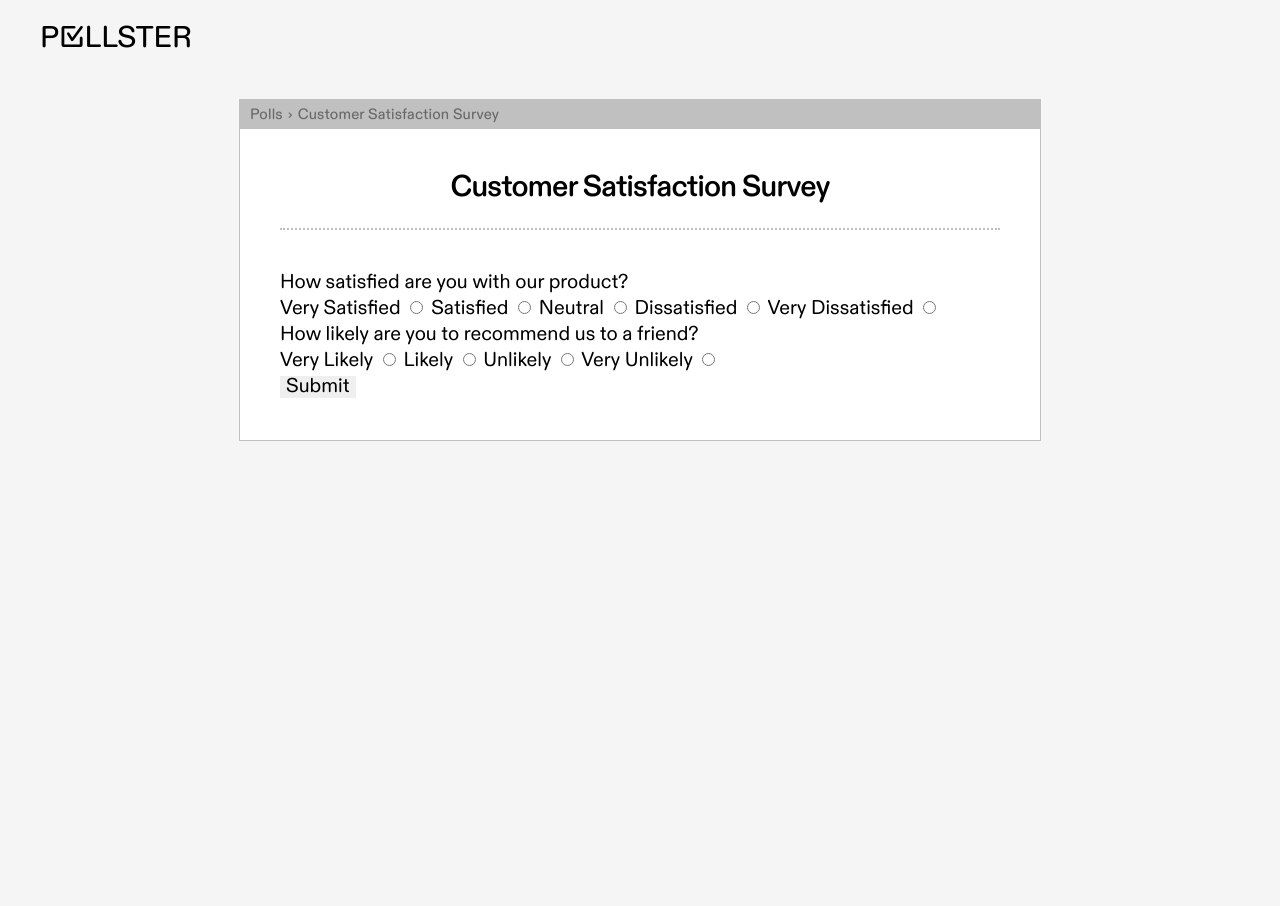
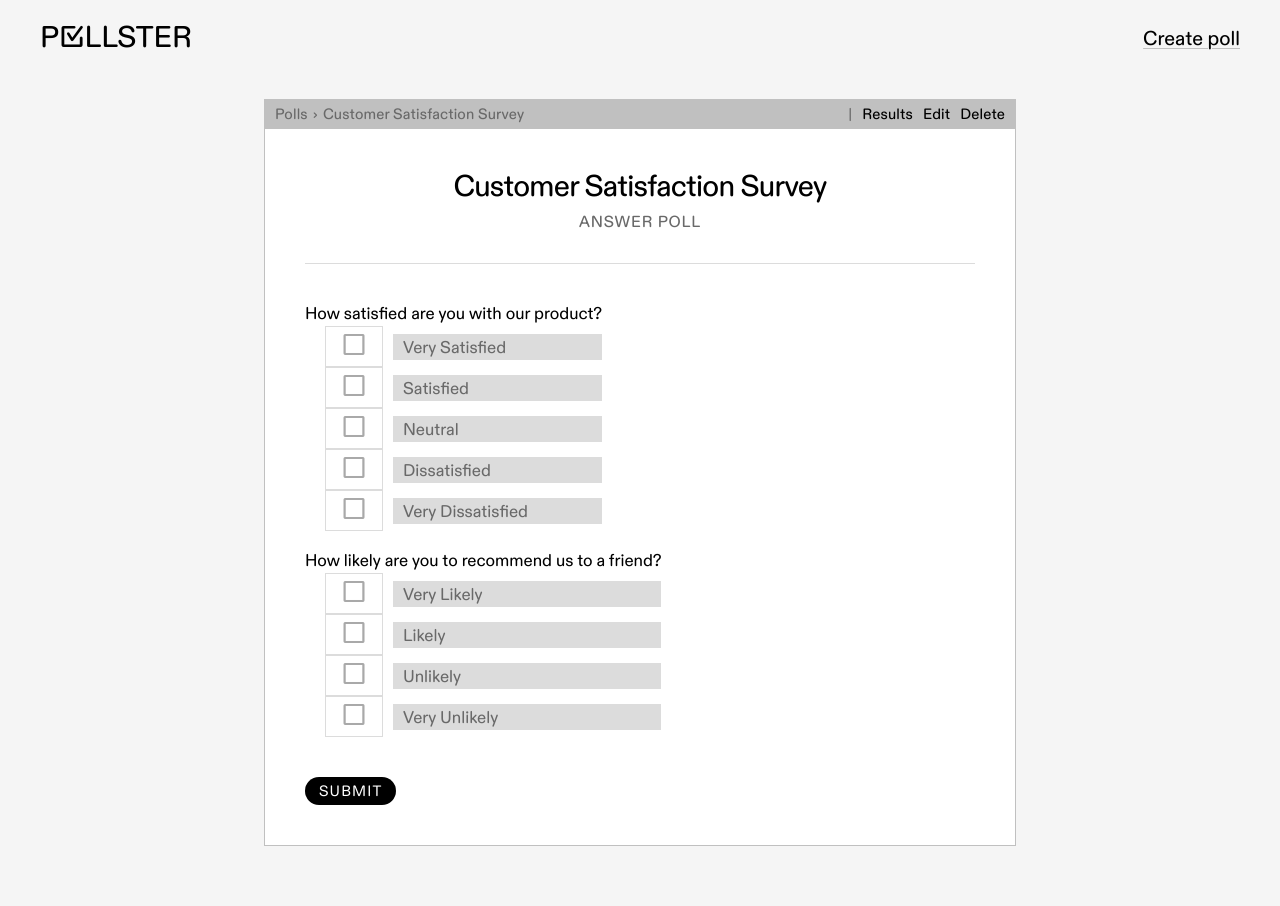
Before and after one commit to 582-41B-VA/pollster, a Django app: page /polls/1/ in a window 1280 px wide. Before the commit the page ends 441 px from the top, so only its background shows below. Run offline with Django 5.2, Linux system fonts and the light colour scheme; data comes from the database, SQL or seed files in the repository.

Commit message:
Class 7: Add views for creating polls

```diff
--- a/polls/models.py
+++ b/polls/models.py
@@ -8,10 +8,10 @@ class PollQuerySet(models.QuerySet):
     def published(self) -> Self:
         return self.filter(pub_date__lt=timezone.now())
 
+    def search(self, query: str) -> Self:
+        return self.filter(title__icontains=query)
 
 
-    def search(self, query: str) -> Self:
-        return self.filter(title__icontains=query)
 class Poll(models.Model):
     objects = PollQuerySet.as_manager()
 
--- /dev/null
+++ b/polls/static/polls/css/entry.css
@@ -0,0 +1,45 @@
+.entry {
+    display: flex;
+    flex-direction: column;
+    gap: 1rem;
+    align-items: start;
+}
+
+.entry label {
+    display: grid;
+    grid-template-columns: min-content auto;
+    align-items: center;
+    column-gap: 0.5rem;
+}
+
+.choice {
+    margin-left: 1rem;
+}
+
+.entry input[type="radio"] {
+    appearance: none;
+    margin: 0;
+}
+
+.entry input[type="radio"]::before {
+    display: flex;
+    font-family: "ABC Diatype Rounded";
+    font-variation-settings: "MONO" 1;
+    font-size: 1.5rem;
+    font-weight: 350;
+    content: "";
+    color: darkgray;
+}
+
+.entry label:hover input[type="radio"]::before {
+    content: "";
+}
+
+.entry input[type="radio"]:checked::before {
+    content: "" !important;
+    color: black;
+}
+
+.entry button {
+    margin-top: 1rem;
+}
--- a/polls/static/polls/css/styles.css
+++ b/polls/static/polls/css/styles.css
@@ -1,3 +1,5 @@
+@import "/static/polls/css/entry.css";
+
 .question + .question {
     margin-top: 1rem;
 }
--- a/polls/templates/polls/entry.html
+++ b/polls/templates/polls/entry.html
@@ -4,25 +4,36 @@
     <li><a href="{% url 'polls:index' %}">Polls</a></li>
     <li><a href="{% url 'polls:entry' poll.id %}">{{ poll.title }}</a></li>
 {% endblock %}
+{% block main_nav %}
+    <li><a href="{% url 'polls:results' poll.id %}">Results</a></li>
+    <li><a href="{% url 'polls:edit_poll' poll.id %}">Edit</a></li>
+    <li><a href="{% url 'polls:delete_poll' poll.id %}">Delete</a></li>
+{% endblock %}
 {% block main %}
-    <h1>{{ poll }}</h1>
-    <form method="post" action="{% url 'polls:entry_submit' poll.id %}">
+    <h1>{{ poll }}<span>Answer poll</h1>
+    <form
+        method="post"
+        action="{% url 'polls:entry_submit' poll.id %}"
+        class="entry"
+    >
         {% csrf_token %}
         {% for question in poll.question_set.all %}
+            <div>
                 <fieldset>
-                <legend><h2>{{ question.text }}</h2></legend>
+                    <legend class="question">{{ question.text }}</legend>
                     {% for choice in question.choice_set.all %}
-                    <label>
-                        {{ choice.text }}
+                        <label class="choice">
                             <input
                                 type="radio"
                                 name="{{ question.id }}"
                                 value="{{ choice.id }}"
                                 required
                             />
+                            <span>{{ choice.text }}</span>
                         </label>
                     {% endfor %}
                 </fieldset>
+            </div>
         {% endfor %}
         <button>Submit</button>
     </form>
--- a/polls/templates/polls/forms/index.html
+++ /dev/null
@@ -1,6 +0,0 @@
-{% for field in form %}
-    {{ field.errors }}
-    <label>
-        <span>{{ field.label }}</span> {{ field }}
-    </label>
-{% endfor %}
--- a/polls/templates/polls/results.html
+++ b/polls/templates/polls/results.html
@@ -7,7 +7,7 @@
 {% endblock %}
 {% block main %}
     <h1>{{ poll }}<span>Results</span></h1>
-    <ul>
+    <ul class="entry">
         {% for question in poll.question_set.all %}
             <li class="question">
                 {{ question.text }}
--- a/polls/urls.py
+++ b/polls/urls.py
@@ -5,8 +5,89 @@ from . import views
 app_name = "polls"
 
 urlpatterns = [
-    path("", views.index, name="index"),
-    path("<int:poll_id>/", views.entry, name="entry"),
-    path("<int:poll_id>/submit/", views.entry_submit, name="entry_submit"),
-    path("<int:poll_id>/results/", views.results, name="results"),
+    path(
+        "",
+        views.index,
+        name="index",
+    ),
+    path(
+        "create/",
+        views.create_poll,
+        name="create_poll",
+    ),
+    path(
+        "create/submit/",
+        views.create_poll_submit,
+        name="create_poll_submit",
+    ),
+    path(
+        "<int:poll_id>/edit/",
+        views.edit_poll,
+        name="edit_poll",
+    ),
+    path(
+        "<int:poll_id>/edit/submit/",
+        views.edit_poll_submit,
+        name="edit_poll_submit",
+    ),
+    path(
+        "<int:poll_id>/delete/",
+        views.delete_poll,
+        name="delete_poll",
+    ),
+    path(
+        "<int:poll_id>/questions/",
+        views.questions,
+        name="questions",
+    ),
+    path(
+        "<int:poll_id>/questions/create/",
+        views.create_question,
+        name="create_question",
+    ),
+    path(
+        "<int:poll_id>/questions/create/submit/",
+        views.create_question_submit,
+        name="create_question_submit",
+    ),
+    path(
+        "<int:poll_id>/questions/create/add-choice/",
+        views.create_question_add_choice,
+        name="create_question_add_choice",
+    ),
+    path(
+        "<int:poll_id>/questions/<int:question_id>/edit/",
+        views.edit_question,
+        name="edit_question",
+    ),
+    path(
+        "<int:poll_id>/questions/<int:question_id>/edit/submit/",
+        views.edit_question_submit,
+        name="edit_question_submit",
+    ),
+    path(
+        "<int:poll_id>/questions/<int:question_id>/edit/add-choice/",
+        views.edit_question_add_choice,
+        name="edit_question_add_choice",
+    ),
+    path(
+        "<int:poll_id>/questions/<int:question_id>/delete/",
+        views.delete_question,
+        name="delete_question",
+    ),
+    path(
+        "<int:poll_id>/",
+        views.entry,
+        name="entry",
+    ),
+    path(
+        "<int:poll_id>/submit/",
+        views.entry_submit,
+        name="entry_submit",
+    ),
+    path(
+        "<int:poll_id>/results/",
+        views.results,
+        name="results",
+    ),
 ]
--- a/polls/views.py
+++ b/polls/views.py
@@ -1,15 +1,15 @@
-from django.shortcuts import render
+from django.shortcuts import render, redirect, get_object_or_404
 from django.utils import timezone
-from .forms import IndexForm
-from . import models
+
+from . import models, forms
 
 
 def index(request):
     """List all polls."""
-    form = IndexForm(request.GET)
+    form = forms.IndexForm(request.GET)
     if not form.is_valid():
-        form = IndexForm()
-    default_sort_order = IndexForm.SORT_ORDERS[0][0]
+        form = forms.IndexForm()
+    default_sort_order = forms.IndexForm.SORT_ORDERS[0][0]
     sort_order = form.cleaned_data["sort_order"] or default_sort_order
     polls = (
         models.Poll.objects.published()
@@ -19,6 +19,151 @@ def index(request):
     return render(request, "polls/index.html", {"polls": polls, "form": form})
 
 
+def create_poll(request):
+    """Show form to create a new poll."""
+    context = {"form": forms.PollForm()}
+    return render(request, "polls/create_poll.html", context)
+
+
+def create_poll_submit(request):
+    """Handle form to create a new poll."""
+    form = forms.PollForm(request.POST)
+    if not form.is_valid():
+        return render(request, "polls/create_poll.html", {"form": form})
+    poll = form.save()
+    return redirect("polls:create_question", poll_id=poll.id)
+
+
+def edit_poll(request, poll_id: int):
+    """Show form to edit a poll."""
+    poll = get_object_or_404(models.Poll, pk=poll_id)
+    form = forms.PollForm(instance=poll)
+    context = {"poll": poll, "form": form}
+    return render(request, "polls/edit_poll.html", context)
+
+
+def edit_poll_submit(request, poll_id: int):
+    """Handle form to edit a poll."""
+    poll = get_object_or_404(models.Poll, pk=poll_id)
+    form = forms.PollForm(request.POST, instance=poll)
+    if not form.is_valid():
+        context = {"poll": poll, "form": form}
+        return render(request, "polls/edit_poll.html", context)
+    form.save()
+    return redirect("polls:entry", poll_id=poll_id)
+
+
+def delete_poll(request, poll_id: int):
+    """Show form to edit a poll."""
+    poll = get_object_or_404(models.Poll, pk=poll_id)
+    poll.delete()
+    return redirect("polls:index")
+
+
+def questions(request, poll_id: int):
+    """List all questions for a poll."""
+    poll = get_object_or_404(models.Poll, pk=poll_id)
+    return render(request, "polls/questions.html", {"poll": poll})
+
+
+def create_question(request, poll_id: int):
+    """Show form to create a question."""
+    poll = get_object_or_404(models.Poll, pk=poll_id)
+    form = forms.QuestionForm()
+    choice_formset = forms.CreateChoiceFormSet()
+    context = {"poll": poll, "form": form, "choice_formset": choice_formset}
+    return render(request, "polls/create_question.html", context)
+
+
+def create_question_submit(request, poll_id: int):
+    """Handle form to create a question."""
+    poll = get_object_or_404(models.Poll, pk=poll_id)
+    form = forms.QuestionForm(request.POST)
+    choice_formset = forms.CreateChoiceFormSet(request.POST)
+    if not form.is_valid() or not choice_formset.is_valid():
+        context = {"poll": poll, "form": form, "choice_formset": choice_formset}
+        return render(request, "polls/create_question.html", context)
+    question = form.save(commit=False)
+    question.poll = poll
+    question.save()
+    choices = choice_formset.save(commit=False)
+    for choice in choices:
+        choice.question = question
+        choice.save()
+    return redirect("polls:create_question", poll_id=poll_id)
+
+
+def create_question_add_choice(request, poll_id: int):
+    """Add a choice to the form to create a question."""
+    form_data = request.POST.copy()
+    choice_count = int(form_data["choice_set-TOTAL_FORMS"])
+    form_data["choice_set-TOTAL_FORMS"] = str(choice_count + 1)
+    poll = get_object_or_404(models.Poll, pk=poll_id)
+    form = forms.QuestionForm(request.POST)
+    choice_formset = forms.CreateChoiceFormSet(form_data)
+    context = {"poll": poll, "form": form, "choice_formset": choice_formset}
+    return render(request, "polls/create_question.html", context)
+
+
+def edit_question(request, poll_id: int, question_id: int):
+    """Show form to edit a question."""
+    poll = get_object_or_404(models.Poll, pk=poll_id)
+    question = get_object_or_404(models.Question, pk=question_id)
+    form = forms.QuestionForm(instance=question)
+    choice_formset = forms.EditChoiceFormSet(instance=question)
+    context = {
+        "poll": poll,
+        "question": question,
+        "form": form,
+        "choice_formset": choice_formset,
+    }
+    return render(request, "polls/edit_question.html", context)
+
+
+def edit_question_submit(request, poll_id: int, question_id: int):
+    """Handle form to edit a question."""
+    poll = get_object_or_404(models.Poll, pk=poll_id)
+    question = get_object_or_404(models.Question, pk=question_id)
+    form = forms.QuestionForm(request.POST, instance=question)
+    choice_formset = forms.EditChoiceFormSet(request.POST, instance=question)
+    if not form.is_valid() or not choice_formset.is_valid():
+        context = {
+            "poll": poll,
+            "question": question,
+            "form": form,
+            "choice_formset": choice_formset,
+        }
+        return render(request, "polls/edit_question.html", context)
+    form.save()
+    choice_formset.save()
+    return redirect("polls:questions", poll_id=poll_id)
+
+
+def edit_question_add_choice(request, poll_id: int, question_id: int):
+    """Add a choice to the form to edit a question."""
+    form_data = request.POST.copy()
+    choice_count = int(form_data["choice_set-TOTAL_FORMS"])
+    form_data["choice_set-TOTAL_FORMS"] = str(choice_count + 1)
+    form = forms.QuestionForm(request.POST)
+    question = get_object_or_404(models.Question, pk=question_id)
+    choice_formset = forms.CreateChoiceFormSet(form_data, instance=question)
+    poll = get_object_or_404(models.Poll, pk=poll_id)
+    context = {
+        "poll": poll,
+        "question": question,
+        "form": form,
+        "choice_formset": choice_formset,
+    }
+    return render(request, "polls/edit_question.html", context)
+
+
+def delete_question(request, poll_id: int, question_id: int):
+    """Delete a question."""
+    question = get_object_or_404(models.Question, pk=question_id)
+    question.delete()
+    return redirect("polls:questions", poll_id=poll_id)
+
+
 def entry(request, poll_id: int):
     """Show a form to respond to a poll."""
     poll = models.Poll.objects.get(pk=poll_id)
@@ -26,22 +171,21 @@ def entry(request, poll_id: int):
 
 
 def entry_submit(request, poll_id: int):
+    """Handle form to respond to a poll."""
     form_data = request.POST
-
-    poll = models.Poll.objects.get(pk=poll_id)
-
+    poll = get_object_or_404(models.Poll, pk=poll_id)
     entry = models.Entry(poll=poll, date=timezone.now())
     entry.save()
-
     for question in poll.question_set.all():
         # question and choice ids in form data are strings
         selected_choice_id = int(form_data[str(question.id)])
         selected_choice = models.Choice.objects.get(pk=selected_choice_id)
         answer = models.Answer(entry=entry, choice=selected_choice)
         answer.save()
+    return redirect("polls:results", poll_id=poll_id)
 
 
 def results(request, poll_id: int):
     """Show results for a poll."""
-    poll = Poll.objects.get(pk=poll_id)
+    poll = get_object_or_404(models.Poll, pk=poll_id)
     return render(request, "polls/results.html", {"poll": poll})
--- a/pollster/static/css/nav.css
+++ b/pollster/static/css/nav.css
@@ -1,3 +1,9 @@
+body > header {
+    display: flex;
+    align-items: center;
+    justify-content: space-between;
+}
+
 body > header > nav {
     display: flex;
     gap: 1rem;
--- a/pollster/static/css/styles.css
+++ b/pollster/static/css/styles.css
@@ -32,44 +32,45 @@ body {
     padding: 1rem 2rem;
     box-sizing: border-box;
     background-color: whitesmoke;
+    font-weight: 425;
 }
 
 main {
     margin: 2rem auto;
     border: 1px solid silver;
     background-color: white;
-    max-width: 800px;
+    max-width: 750px;
 }
 
 h1 {
     font-size: 1.5rem;
-    font-weight: 600;
+    font-weight: 450;
     text-align: center;
     letter-spacing: -0.025em;
-    padding-bottom: 1rem;
-    border-bottom: 2px dotted silver;
+    padding-bottom: 1.5rem;
+    border-bottom: 1px solid gainsboro;
 }
 
 h1 span {
     display: block;
     color: dimgray;
     font-weight: 450;
-    letter-spacing: 0.1em;
+    letter-spacing: 0.05em;
     text-transform: uppercase;
     font-size: 0.80rem;
-}
-
-.button {
-    padding: 0.5rem 0.75rem 0.35rem 0.75rem;
-    background-color: black;
-    color: white;
-    border-radius: 5px;
+    margin-top: 0.25rem;
 }
 
 button {
     font-family: "ABC Diatype Rounded";
-    font-size: 1rem;
+    font-size: 0.75rem;
     border: 0;
+    border-radius: 1em;
+    padding: 0.35rem 0.7rem 0.3rem 0.7rem;
+    background: black;
+    color: white;
+    text-transform: uppercase;
+    letter-spacing: 0.075em;
 }
 
 main > div {
@@ -80,10 +81,23 @@ main > div {
 }
 
 main > header {
+    display: flex;
+    justify-content: space-between;
     background: silver;
     font-size: 0.75rem;
     padding: 0.25rem 0.5rem 0.20rem 0.5rem;
     letter-spacing: 0.01em;
+}
+
+#main-nav ul {
+    display: flex;
+    gap: 0.5rem;
+}
+
+#main-nav li:first-child::before {
+    content: "|";
+    color: dimgray;
+    margin-right: 0.5rem;
 }
 
 #breadcrumbs ul {
@@ -112,14 +126,27 @@ main > header {
 
 #index-form label {
     display: flex;
-    align-items: center;
     white-space: nowrap;
-    gap: 0.25rem;
+    border: 1px solid gainsboro;
+    background: gainsboro;
+}
+
+#index-form label:has(select)::after {
+    content: "▼";
+    margin-top: 0.4rem;
+    margin-bottom: -0.4rem;
+    padding: 0 0.2rem 0 0.25rem;
+    color: dimgray;
+    font-size: 0.6rem;
+}
+
+#index-form label:has(input:focus) {
+    border-color: dodgerblue;
 }
 
 #index-form label span {
     color: dimgray;
-    padding-top: 0.15em;
+    padding: 0.2em 0.5em 0 0.5em;
 }
 
 #index-form label:has([name="search"]) {
@@ -135,17 +162,43 @@ main > header {
     font-size: inherit;
     appearance: none;
     border-radius: 0;
-    border: 1px solid silver;
-    padding: 0.25rem 0.5rem 0.15rem 0.25rem;
-    background: whitesmoke;
+    padding: 0.25rem 0.5rem 0.1rem 0.5rem;
+    border: 0;
+    outline: 0;
 }
 
-#index-form button {
-    padding: 0.25rem 0.5rem 0.15rem 0.5rem;
-    margin-left: 0.5rem;
-    font-size: 0.75rem;
-    background: black;
-    color: white;
-    text-transform: uppercase;
-    letter-spacing: 0.025em;
+form {
+    font-size: 0.85rem;
+    display: flex;
+    flex-direction: column;
+    gap: 1rem;
+    align-items: start;
 }
+
+label {
+    display: flex;
+    flex-direction: column;
+    align-items: start;
+}
+
+label:has(input[type="text"]) {
+    width: 100%;
+}
+
+input, textarea {
+    width: 100%;
+    box-sizing: border-box;
+    font-family: inherit;
+    font-size: inherit;
+    appearance: none;
+    border-radius: 0;
+    padding: 0.25rem 0.5rem 0.2rem 0.5rem;
+    border: 1px solid gainsboro;
+    outline: 0;
+}
+
+label span {
+    color: dimgray;
+    padding: 0.2rem 0.5rem 0 0.5rem;
+    background: gainsboro;
+}
--- a/pollster/templates/base.html
+++ b/pollster/templates/base.html
@@ -10,17 +10,18 @@
     <body>
         <header>
             <a id="logo" href="{% url 'home' %}">P<span></span>LLSTER</a>
+            <nav><a href="{% url 'polls:create_poll' %}">Create poll</a></nav>
         </header>
-        <main
-            class="
-                {{ request.resolver_match.app_name}}
-                {{ request.resolver_match.url_name }}
-            "
-        >
+        <main>
             <header>
                 <nav id="breadcrumbs">
                     <ul>
                         {% block breadcrumbs %}{% endblock %}
+                    </ul>
+                </nav>
+                <nav id="main-nav">
+                    <ul>
+                        {% block main_nav %}{% endblock %}
                     </ul>
                 </nav>
             </header>
```
Also changed, not shown: polls/forms.py (+31 -2 lines), polls/templates/polls/create_poll.html (added, +14 -0 lines), polls/templates/polls/create_question.html (added, +28 -0 lines), polls/templates/polls/edit_poll.html (added, +18 -0 lines), polls/templates/polls/edit_question.html (added, +28 -0 lines), polls/templates/polls/questions.html (added, +32 -0 lines), pollster/settings.py (+14 -1 lines), pollster/templates/snippets/form.html (added, +10 -0 lines). Lines whose indentation alone changed are shown as unchanged.
